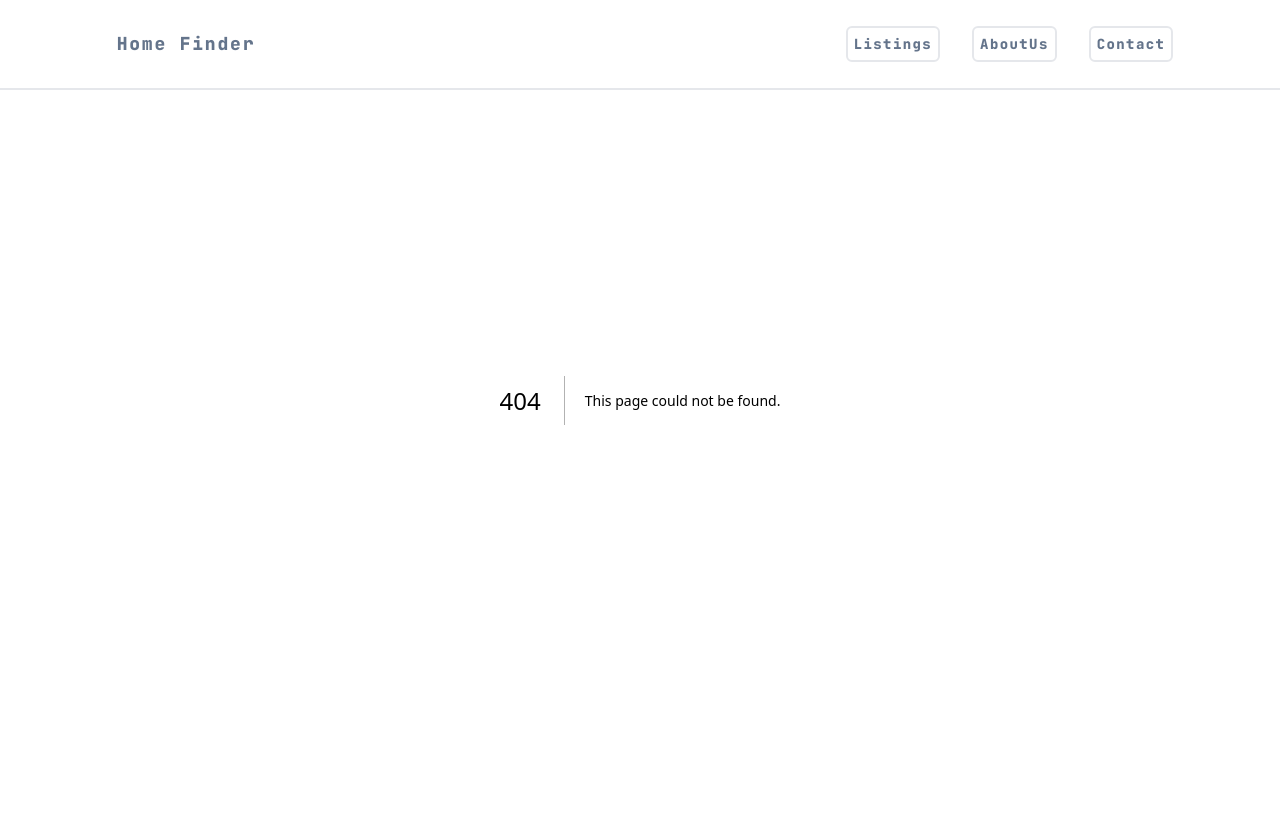
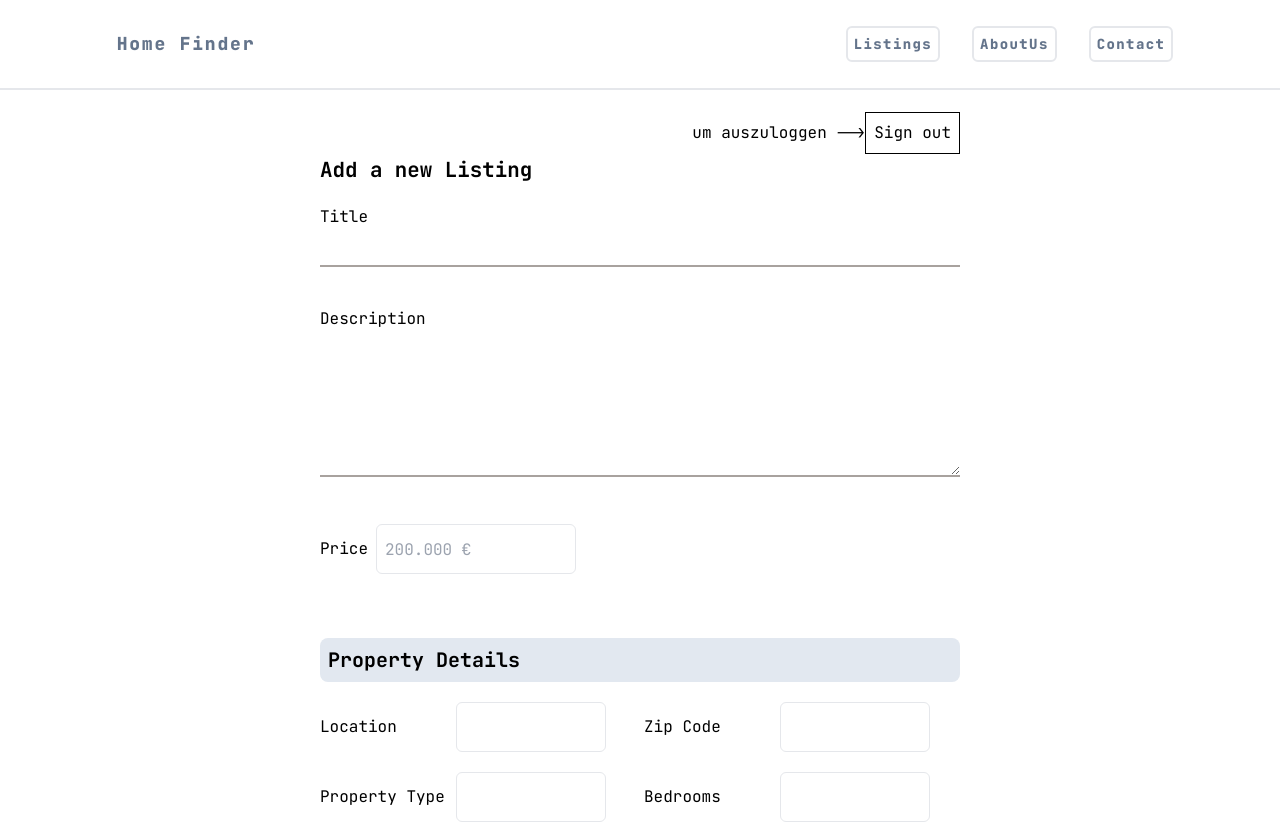
Before and after one commit to urbobb/real-estate-listings, a Next.js app: page /admin/addListing in a window 1280 px wide. Before the commit this address had no page. Shown: the top 822 px of the page. Built offline with nearby package versions, Linux system fonts and the light colour scheme; no server answers; sample sign-in values are in the browser's storage.

Commit message:
seperated page to create listings

```diff
--- /dev/null
+++ b/app/admin/addListing/page.tsx
@@ -0,0 +1,42 @@
+import { auth, signOut } from "@/auth";
+import React from "react";
+import FormCreateListing from "./FormCreateListing";
+import { redirect } from "next/navigation";
+//import { getSignedURL } from "@/lib/listingActions";
+
+type Props = {};
+
+function SignOutButton() {
+  return (
+    <form
+      action={async () => {
+        "use server";
+        await signOut();
+      }}>
+      <button
+        type="submit"
+        className="border border-black p-2 hover:bg-black hover:text-white hover:cursor-pointer transition duration-200">
+        Sign out
+      </button>
+    </form>
+  );
+}
+
+export default async function AdminPage({}: Props) {
+  const session = await auth();
+  const user = session?.user;
+
+  if (!user) {
+    redirect("/admin/");
+  }
+  return (
+    <div className="min-h-screen">
+      <div className="flex flex-col mt-28">
+        <div className="lg:w-1/2 w-full mx-auto flex justify-end items-center">
+          um auszuloggen {"-->"} <SignOutButton />
+        </div>
+        <FormCreateListing />
+      </div>
+    </div>
+  );
+}
```
